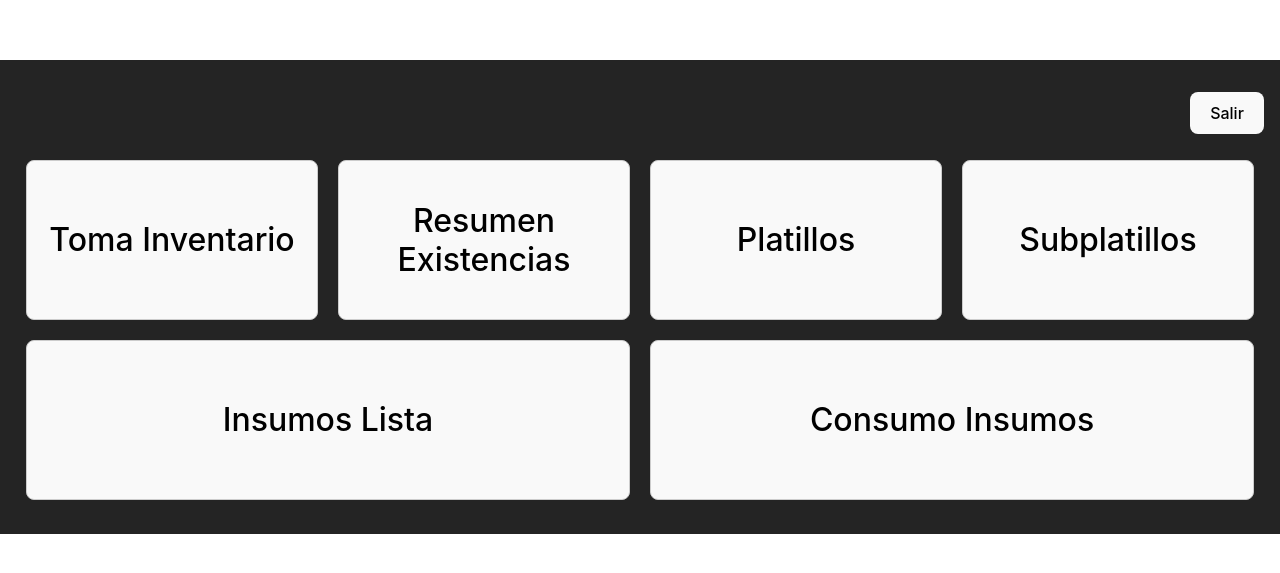
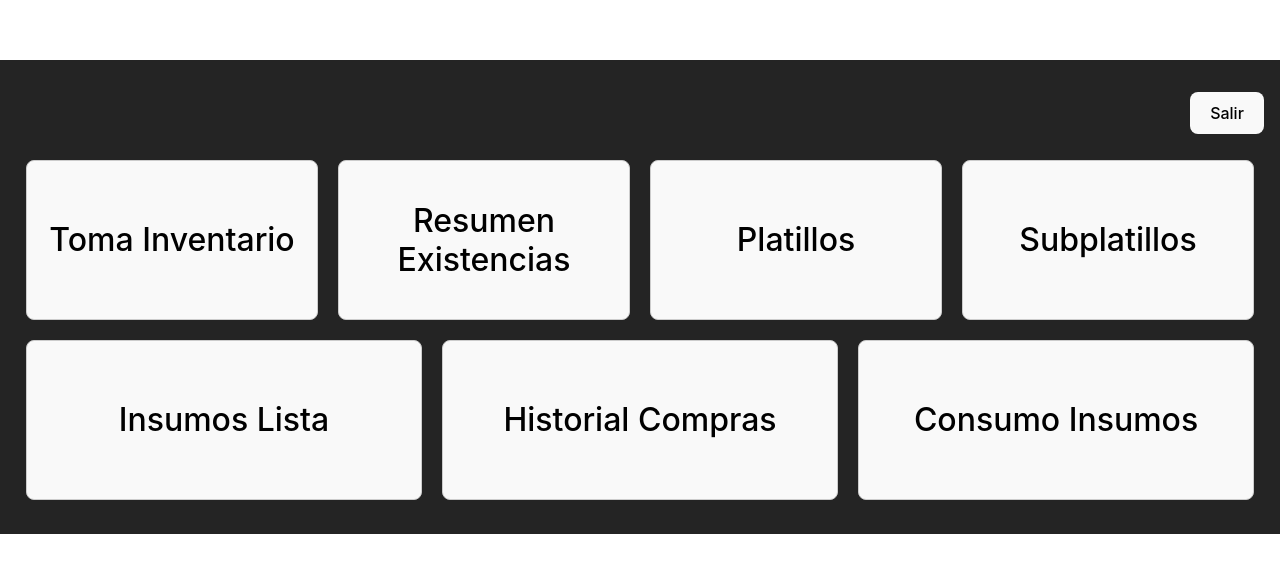
Before and after one commit to garciazapiain/admin-nectario, a Vue app in the folder frontend/: page / in a window 1280 px wide. Shown: the part 103-676 px from the top of the page. Built offline with nearby package versions, Linux system fonts and the light colour scheme; sample sign-in values are in the browser's storage.

Commit message:
add historial compra back

```diff
--- a/frontend/src/components/Home.vue
+++ b/frontend/src/components/Home.vue
@@ -27,9 +27,9 @@ onMounted(() => {
     <!-- <button v-if="isAdmin" @click="() => navigateTo('/pronosticodemandainsumos')">
       Pronóstico Demanda Insumos
     </button> -->
-    <!-- <button v-if="isAdmin" @click="() => navigateTo('/historialcompra')">
+    <button v-if="isAdmin" @click="() => navigateTo('/historialcompra')">
       Historial Compras
-    </button> -->
+    </button>
     <button v-if="isAdmin" @click="() => navigateTo('/consumoinsumos')">
       Consumo Insumos
     </button>
```
